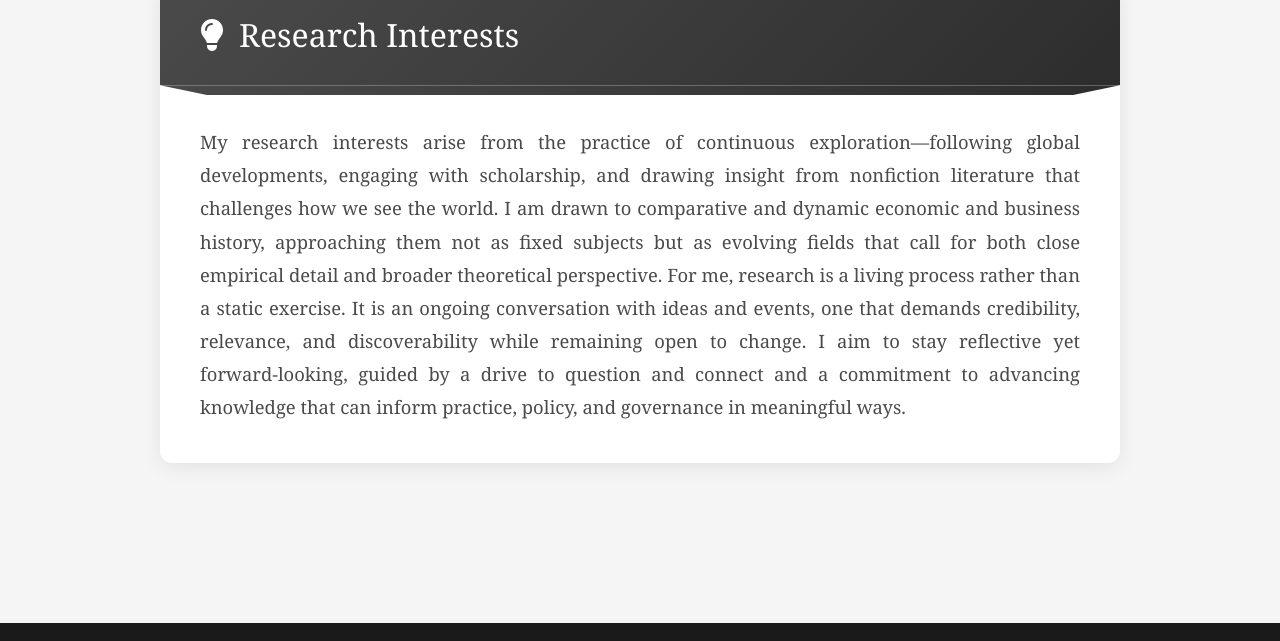
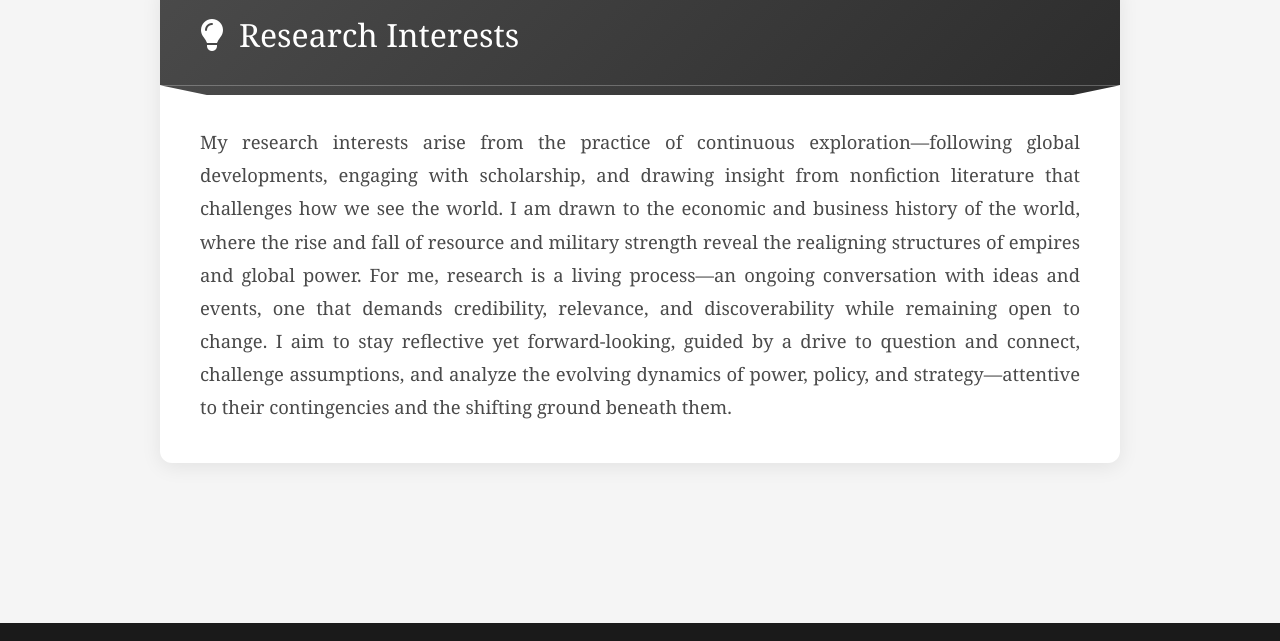
Before and after one commit to smtdhanyamenon/smtdhanyamenon.github.io, a plain HTML site: page index.html in a window 1280 px wide. Shown: the part 1780-2421 px from the top of the page. Drawn offline with Linux system fonts and the light colour scheme.

Commit message:
Revise research interests section in index.html
Updated research interests description for clarity and focus.

```diff
--- a/index.html
+++ b/index.html
@@ -391,7 +391,7 @@
                 </div>
                 <div class="section-content">
                     <p class="about-text">
-                        My research interests arise from the practice of continuous exploration—following global developments, engaging with scholarship, and drawing insight from nonfiction literature that challenges how we see the world. I am drawn to comparative and dynamic economic and business history, approaching them not as fixed subjects but as evolving fields that call for both close empirical detail and broader theoretical perspective. For me, research is a living process rather than a static exercise. It is an ongoing conversation with ideas and events, one that demands credibility, relevance, and discoverability while remaining open to change. I aim to stay reflective yet forward‑looking, guided by a drive to question and connect and a commitment to advancing knowledge that can inform practice, policy, and governance in meaningful ways.
+                        My research interests arise from the practice of continuous exploration—following global developments, engaging with scholarship, and drawing insight from nonfiction literature that challenges how we see the world. I am drawn to the economic and business history of the world, where the rise and fall of resource and military strength reveal the realigning structures of empires and global power. For me, research is a living process—an ongoing conversation with ideas and events, one that demands credibility, relevance, and discoverability while remaining open to change. I aim to stay reflective yet forward‑looking, guided by a drive to question and connect, challenge assumptions, and analyze the evolving dynamics of power, policy, and strategy—attentive to their contingencies and the shifting ground beneath them.
                     </p>
                 </div>
             </section>
```
